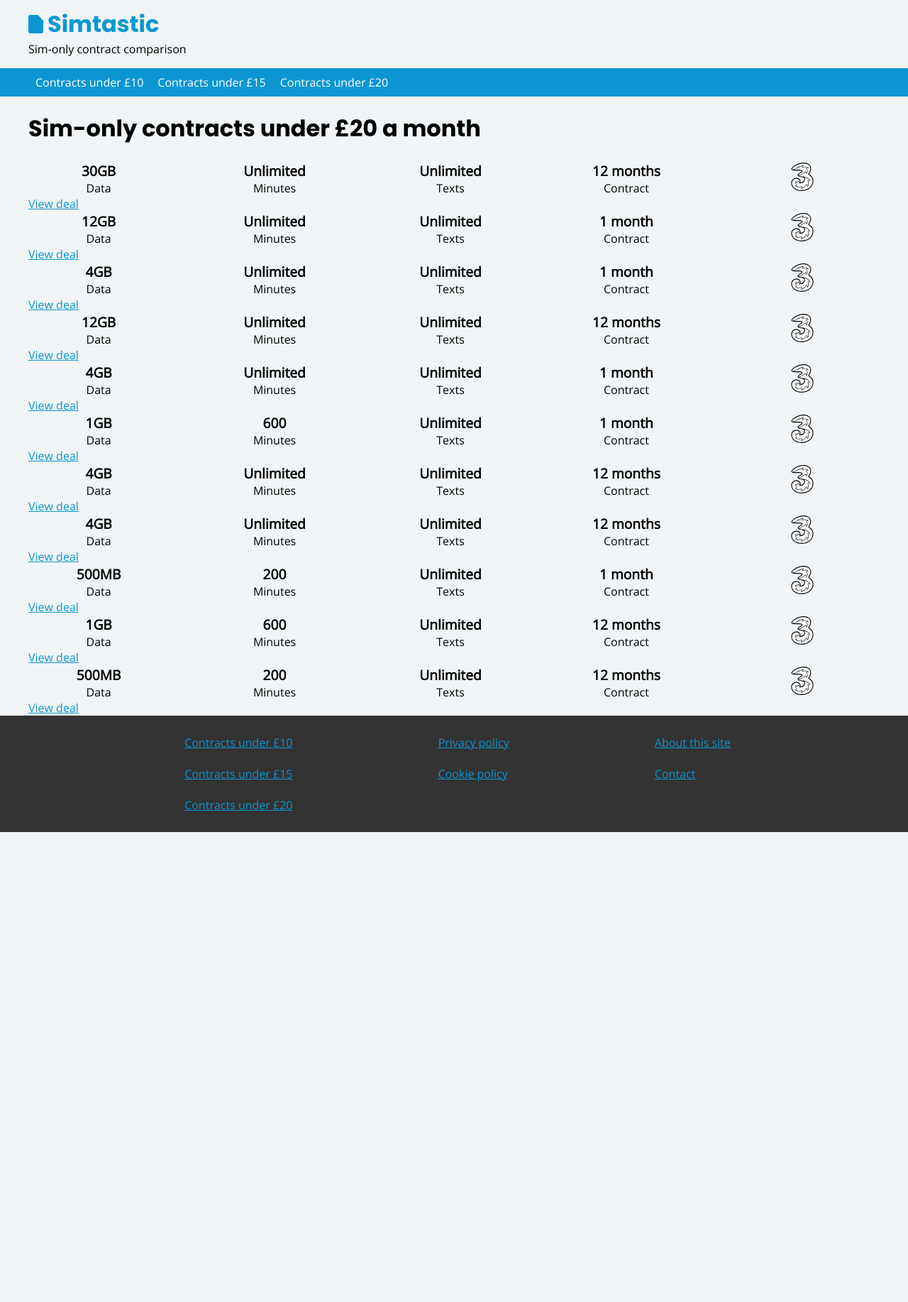
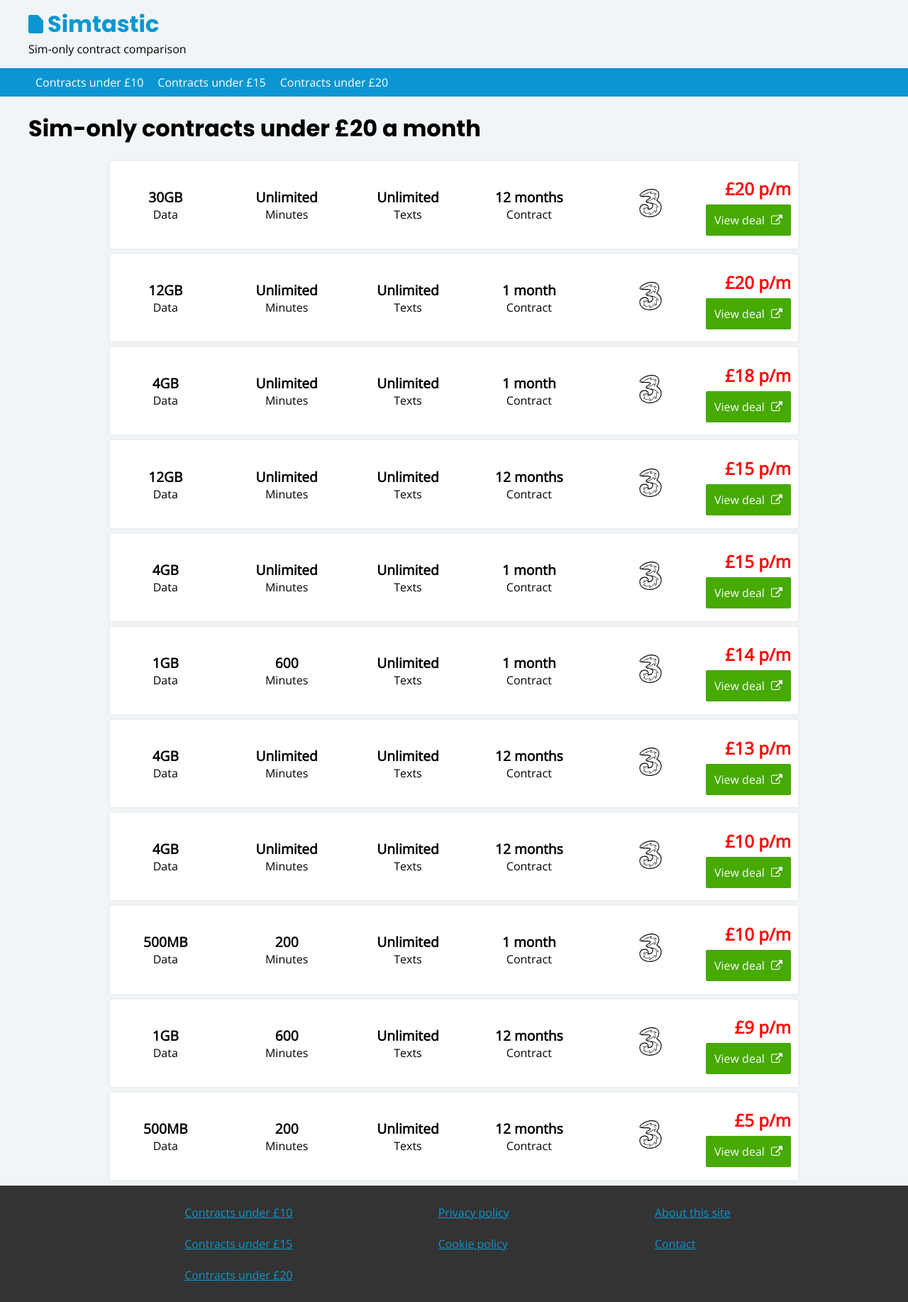
Before and after one commit to benwebdevleic/simtastic, a Jekyll site: the page built from sim-only-contracts-under-20-pounds-a-month.html, in a window 1280 px wide. Shown: the whole page at 71% size. Built offline with Jekyll 4.4.1, drawn with Linux system fonts in a browser that asks for light colours; before the commit the page ends 1172 px from its top, so only the background shows below that.

Commit message:
Apply the single row styles to the inline deal styles for now

```diff
--- a/_includes/inline-deal.html
+++ b/_includes/inline-deal.html
@@ -1,4 +1,4 @@
-<div>
+<div class="deal-inline">
   <ul class="top-level-data">
     <li class="top-level-data-item"><span class="top-level-data-value">{% if deal.data == 999999 %}Unlimited{% else %}{% include gigify.html val=deal.data %}{% endif %}</span> <span class="top-level-data-property">Data</span></li>
     <li class="top-level-data-item"><span class="top-level-data-value">{% if deal.minutes == 999999 %}Unlimited{% else %}{{ deal.minutes }}{% endif %}</span> <span class="top-level-data-property">Minutes</span></li>
@@ -6,5 +6,8 @@
     <li class="top-level-data-item"><span class="top-level-data-value">{{ deal.length }} {% include pluralise.html val=deal.length plural="months" singular="month" %}</span> <span class="top-level-data-property">Contract</span></li>
     <li class="top-level-data-item"><img class="merchant-logo" src="/img/networks/{{ deal.merchant.logo }}" alt="{{ deal.merchant.name }}" width="100" height="40"></li>
   </ul>
-  <a href="#">View deal</a>
+  <div class="deal-link-wrapper">
+    <span class="price">£{{ deal.price | floor }} p/m</span>
+    <a href="{{ deal.url }}" class="deal-link">View deal <i class="fa fa-external-link" aria-hidden="true"></i></a>
+  </div>
 </div>
--- a/_includes/nav.html
+++ b/_includes/nav.html
@@ -1,7 +1,7 @@
 <nav id="nav-primary">
   <ul>
-    <li><a href="#">Contracts under £10</a></li>
-    <li><a href="#">Contracts under £15</a></li>
-    <li><a href="#">Contracts under £20</a></li>
+    <li><a href="/sim-only-contracts-under-10-pounds-a-month">Contracts under £10</a></li>
+    <li><a href="/sim-only-contracts-under-15-pounds-a-month">Contracts under £15</a></li>
+    <li><a href="/sim-only-contracts-under-20-pounds-a-month">Contracts under £20</a></li>
   </ul>
 </nav>
--- a/_sass/modules/_inline-deal.scss
+++ b/_sass/modules/_inline-deal.scss
@@ -1,3 +1,25 @@
-.inline-deal {
+.deal-inline {
+  max-width: 950px;
+  margin-left: auto;
+  margin-right: auto;
+  margin-bottom: 0.5rem;
+  overflow: hidden;
+  padding-top: 1rem;
+  box-shadow: 0 0 4px rgba(200, 200, 200, 0.4);
+  background-color: #fff;
+  border-radius: 2px;
+  padding-bottom: 0.5rem;
+  padding-left: 10px;
+  padding-right: 10px;
 
+  @media screen and (min-width: $width-tablet) {
+    display: flex;
+    padding-top: 0.5rem;
+    padding-right: 10px;
+  }
+
+  @media screen and (min-width: $width-desktop) {
+    padding-top: 1.1rem;
+    padding-bottom: 1.1rem;
+  }
 }
--- a/css/style.scss
+++ b/css/style.scss
@@ -12,6 +12,7 @@
 @import "modules/nav";
 @import "modules/footer";
 @import "modules/comparison-chart";
+@import "modules/inline-deal";
 
 html,body {
   padding: 0;
```
Also changed, not shown: 6 other files.
